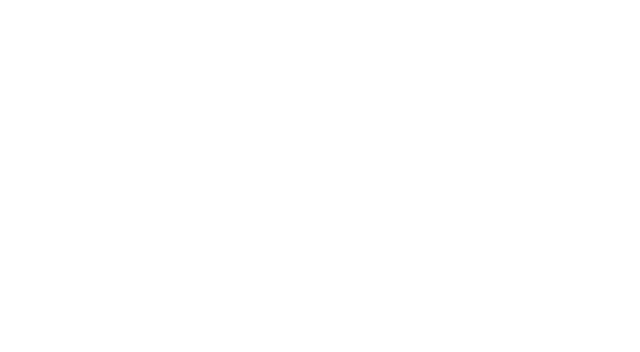
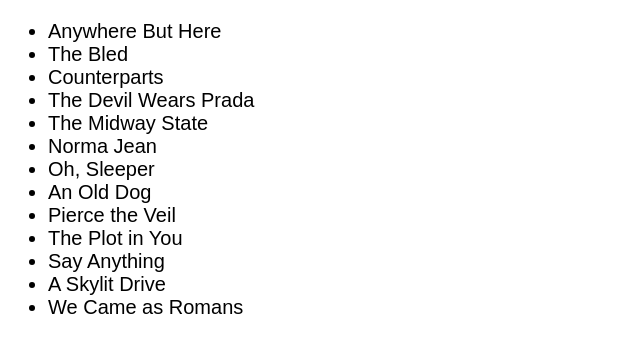
Before and after one commit to acciojob/sorting-articles-Divya182003, a website: page main.html in a window 1280 px wide. Shown: the whole page, without its empty margins (0-640 px from the left). Drawn offline with Linux system fonts and the light colour scheme.

Commit message:
created a submission

```diff
--- a/main.html
+++ b/main.html
@@ -1,16 +1,38 @@
 <!DOCTYPE html>
+<html lang="en">
+<head>
+    <meta charset="UTF-8">
+    <meta name="viewport" content="width=device-width, initial-scale=1.0">
+    <title>Alphabetical Article List</title>
+    <style>
+        #band {
+            font-size: 20px;
+            font-family: sans-serif;
+        }
+    </style>
+</head>
+<body>
+    <ul id="band"></ul>
 
-<html>
+    <script>
+        const bands = ['The Plot in You', 'The Devil Wears Prada', 'Pierce the Veil', 'Norma Jean', 'The Bled', 'Say Anything', 'The Midway State', 'We Came as Romans', 'Counterparts', 'Oh, Sleeper', 'A Skylit Drive', 'Anywhere But Here', 'An Old Dog'];
 
-<head>
-	<link rel="stylesheet" href="styles.css">
-</head>
+        function removeArticles(str) {
+            return str.replace(/^(a |an |the )/i, '');
+        }
 
-<body>
-	<!-- the entire body must be written by student -->
-    <script type="text/javascript" src="./script.js">
-</script>
+        bands.sort((a, b) => {
+            const nameA = removeArticles(a);
+            const nameB = removeArticles(b);
+            return nameA.localeCompare(nameB);
+        });
 
+        const bandList = document.getElementById('band');
+        bands.forEach(band => {
+            const li = document.createElement('li');
+            li.textContent = band;
+            bandList.appendChild(li);
+        });
+    </script>
 </body>
-
 </html>
```
